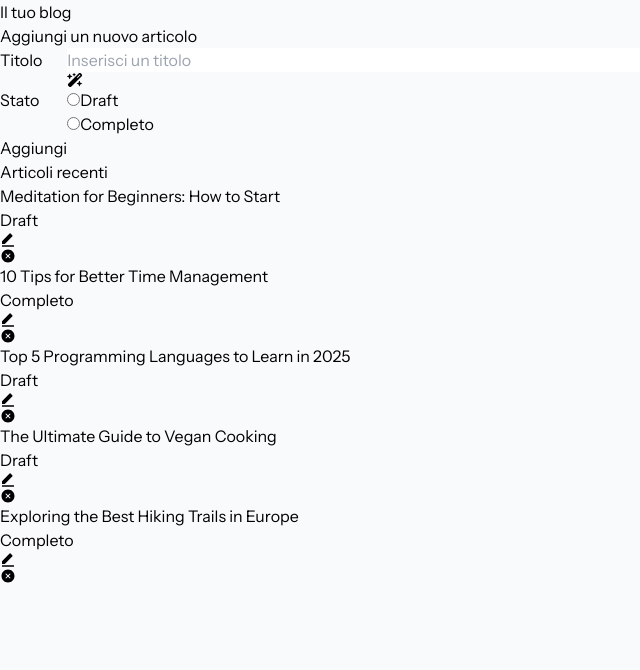
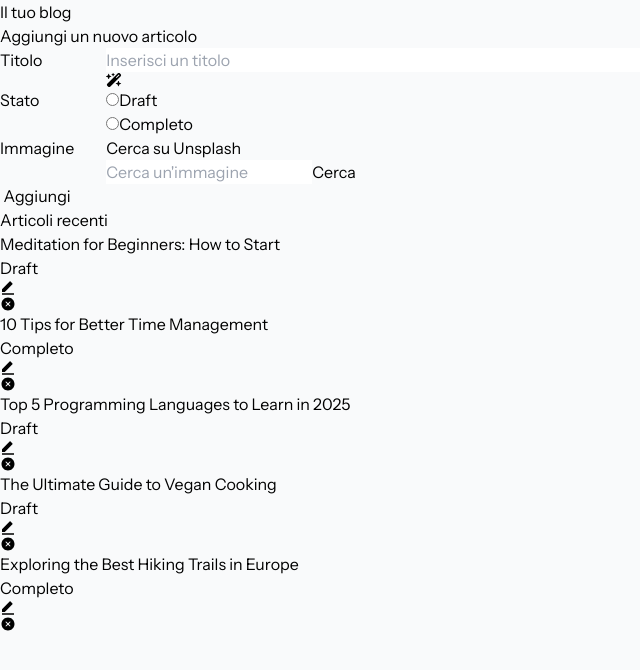
Before and after one commit to joelepore/react-form-multifield, a React (Vite) app: page / in a window 1280 px wide. Shown: the top 670 px of the page, without its empty margins (0-640 px from the left). Built offline with nearby package versions, Linux system fonts and the light colour scheme.

Commit message:
feat: add Image selection to AddArticleForm by implementing UnsplashImageFinder component

```diff
--- a/package.json
+++ b/package.json
@@ -11,6 +11,7 @@
   },
   "dependencies": {
     "@google/generative-ai": "^0.21.0",
+    "axios": "^1.7.9",
     "react": "^18.3.1",
     "react-dom": "^18.3.1",
     "react-icons": "^5.4.0"
--- a/src/App.jsx
+++ b/src/App.jsx
@@ -38,7 +38,11 @@ function App() {
       <div className="max-w-screen-sm mx-auto">
         <AddArticleForm onSubmit={handleAddArticle} />
         <h2 className="py-4 font-bold text-2xl text-center">Articoli recenti</h2>
-        <ArticleList articles={articleList} onDelete={handleDeleteArticle} onEdit={handleEditArticle} />
+        <ArticleList
+          articles={articleList}
+          onDelete={handleDeleteArticle}
+          onEdit={handleEditArticle}
+        />
       </div>
     </>
   )
--- a/src/components/AddArticleForm.jsx
+++ b/src/components/AddArticleForm.jsx
@@ -3,6 +3,7 @@ import Card from "./Card"
 import Button from "./partials/Button"
 import { FaWandMagicSparkles } from "react-icons/fa6";
 import { GoogleGenerativeAI } from "@google/generative-ai";
+import UnsplashImageFinder from "./UnsplashImageFinder";
 
 const apiKey = `AIzaSyDqYJ-TGtoQsEAeQUBQRy5c-WQKwx13LjI`;
 const genAI = new GoogleGenerativeAI(apiKey);
@@ -12,6 +13,7 @@ const prompt = "Write a single short blog article title about tech. Write only t
 const AddArticleForm = ({ onSubmit }) => {
   const [title, setTitle] = useState('');
   const [isComplete, setIsComplete] = useState(false);
+  const [selectedImg, setSelectedImg] = useState(null);
 
   const handleClick = (e) => {
     e.preventDefault();
@@ -26,6 +28,10 @@ const AddArticleForm = ({ onSubmit }) => {
 
   const handleIsComplete = (e) => {
     setIsComplete(e.target.id === 'radio-draft' ? false : true);
+  }
+
+  const handleImageSelect = (url) => {
+    setSelectedImg(url);
   }
 
   const getTitleSuggestionFromGemini = async () => {
@@ -78,6 +84,14 @@ const AddArticleForm = ({ onSubmit }) => {
             <label htmlFor="radio-completo" className="text-sm">Completo</label>
           </div>
         </div>
+        <span>Immagine</span>
+        <UnsplashImageFinder onImageSelect={handleImageSelect} />
+        {selectedImg &&
+          <img
+            src={selectedImg}
+            alt="Immagine selezionata"
+            className="col-start-2 aspect-square max-w-40 object-cover"
+          />}
         <Button className="col-span-2" text="Aggiungi" onClick={handleClick} />
       </form>
     </Card>
--- /dev/null
+++ b/src/components/UnsplashImageFinder.jsx
@@ -0,0 +1,58 @@
+import { useState } from "react"
+import Button from "./partials/Button"
+import axios from "axios";
+
+const apiKey = 'wwDXlNoUcJQlscq71am2rVkn_0dAUiD4vIM9-78LD8A';
+
+const UnsplashImageFinder = ({ onImageSelect }) => {
+  const [imgQuery, setImgQuery] = useState('');
+  const [isPopupOpen, setIsPopupOpen] = useState(false);
+  const [searchResult, setSearchResult] = useState([]);
+
+  const handleOpenSearch = () => {
+    setIsPopupOpen(true);
+  }
+  const handleSearchClick = () => {
+    const unsplashUrl = `https://api.unsplash.com/search/photos?page=1&query=${imgQuery}&per_page=3&client_id=${apiKey}`
+    axios.get(unsplashUrl)
+      .then((res) => setSearchResult(res.data.results.map(img => {
+        return {
+          id: img.id,
+          url: img.urls.small
+        }
+      })))
+  }
+
+  const handleImgClick = (imgUrl) => {
+    onImageSelect(imgUrl)
+    setIsPopupOpen(false);
+  }
+
+  return (
+    <div>
+      <Button text="Cerca su Unsplash" onClick={handleOpenSearch} />
+      <div className={`${isPopupOpen ? 'block' : 'hidden'} absolute bg-white border-2 border-neutral-200 rounded-lg p-2 mt-4`}>
+        <input
+          type="text"
+          placeholder="Cerca un'immagine"
+          className="border-2 border-neutral-200 py-1 px-4 rounded-lg"
+          value={imgQuery}
+          onChange={e => setImgQuery(e.target.value)}
+        />
+        <Button text="Cerca" onClick={handleSearchClick} />
+        <div className={`grid grid-cols-3 max-w-sm mt-2 gap-x-2`}>
+          {searchResult.map(img => (
+            <img
+              className="aspect-square"
+              key={img.id}
+              src={img.url}
+              onClick={() => handleImgClick(img.url)}
+            />
+          ))}
+        </div>
+      </div>
+    </div>
+  )
+}
+
+export default UnsplashImageFinder
--- a/src/components/partials/Button.jsx
+++ b/src/components/partials/Button.jsx
@@ -1,8 +1,9 @@
 const Button = ({ text, className, onClick }) => {
   return (
     <button
-      className={`${className} bg-blue-500 text-white py-1 rounded-2xl hover:bg-blue-700 transition`}
+      className={`${className} bg-blue-500 text-white py-1 px-4 rounded-2xl hover:bg-blue-700 transition`}
       onClick={onClick}
+      type="button"
     >{text}</button>
   )
 }
--- a/src/index.css
+++ b/src/index.css
@@ -34,6 +34,7 @@ body {
 .article-form {
   display: grid;
   grid-template-columns: max-content 1fr;
+  column-gap: 2rem;
 }
 
 .article-item:last-child {
```
Also changed, not shown: 1 other file (tests, documents, lock files or other folders).
